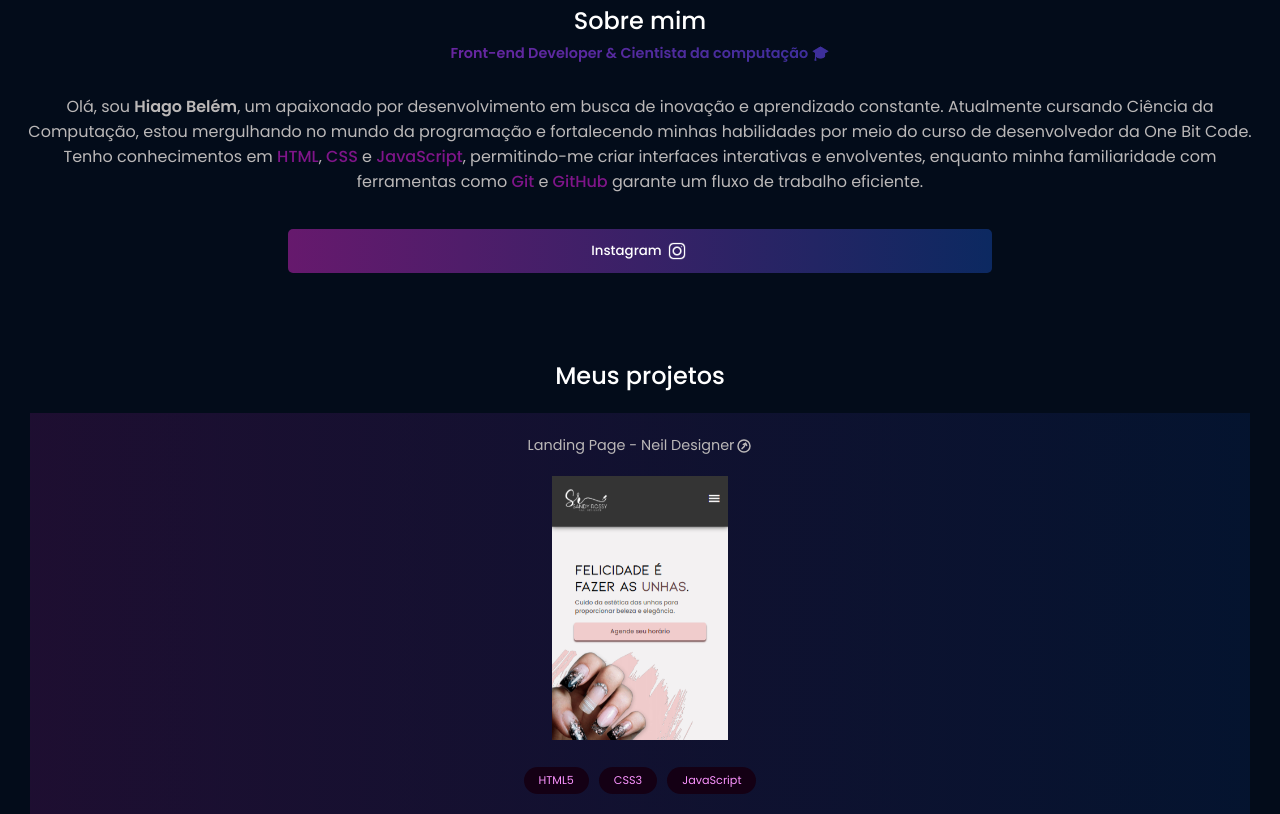
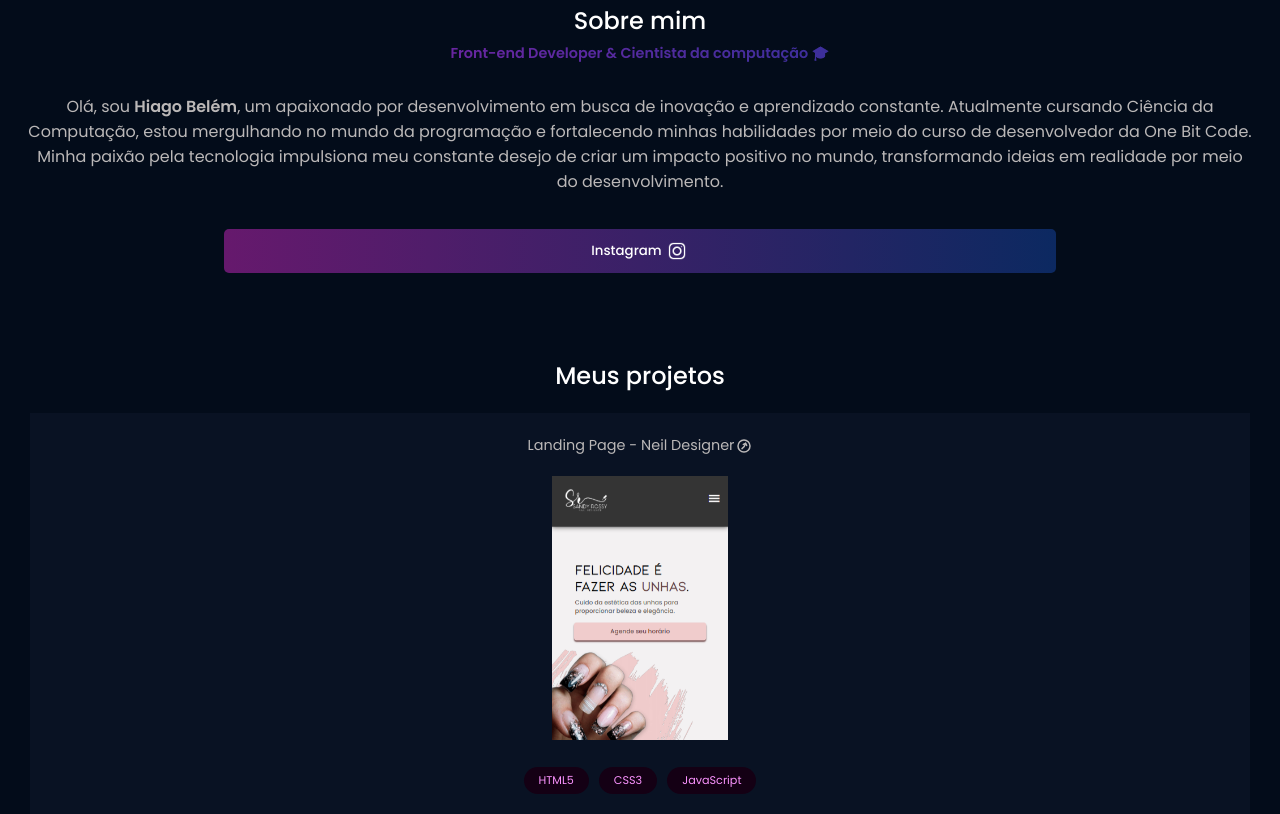
Before and after one commit to hiago99-developer/meu-portfolio, a plain HTML site: page index.html in a window 1280 px wide. Shown: the part 786-1600 px from the top of the page. Drawn offline with Linux system fonts and the light colour scheme.

Commit message:
Atualizações

```diff
--- a/index.html
+++ b/index.html
@@ -33,7 +33,7 @@
       <section id="start">
         <div class="start-texts">
           <h1>
-            Olá, eu sou Hiago <br />
+            Olá, eu sou Hiago. <br />
             <strong id="start-main-title">Front-end Developer</strong>
           </h1>
           <p class="start-paragraphs">
@@ -91,15 +91,7 @@
             constante. Atualmente cursando Ciência da Computação, estou
             mergulhando no mundo da programação e fortalecendo minhas
             habilidades por meio do curso de desenvolvedor da One Bit Code.
-            Tenho conhecimentos em
-            <em class="emphasis-tools" id="emphasis-html">HTML</em>,
-            <em class="emphasis-tools" id="emphasis-css">CSS</em> e
-            <em class="emphasis-tools" id="emphasis-js">JavaScript</em>,
-            permitindo-me criar interfaces interativas e envolventes, enquanto
-            minha familiaridade com ferramentas como
-            <em class="emphasis-tools" id="emphasis-git">Git</em> e
-            <em class="emphasis-tools" id="emphasis-github">GitHub</em> garante
-            um fluxo de trabalho eficiente.
+            Minha paixão pela tecnologia impulsiona meu constante desejo de criar um impacto positivo no mundo, transformando ideias em realidade por meio do desenvolvimento.
           </p>
         </div>
         <div id="about-me-button">
--- a/style.css
+++ b/style.css
@@ -199,12 +199,6 @@ h1 {
   font-weight: 600;
 }
 
-.emphasis-tools {
-  font-weight: 500;
-  font-style: normal;
-  color: #7f1589;
-}
-
 #about-me-button {
   display: flex;
   align-items: center;
@@ -213,7 +207,7 @@ h1 {
 }
 
 #button-instagram {
-  width: 55vw;
+  width: 65vw;
   height: auto;
   background: linear-gradient(to right, #66196d, #0c2961);
   border: transparent;
@@ -257,10 +251,7 @@ h1 {
   font-family: "Poppins", sans-serif;
   text-align: center;
   border: 2px solid transparent;
-  background-image: linear-gradient(#030c1abd, #030c1abd),
-    linear-gradient(to right, #6b1573, #082a6b);
-  background-origin: border-box;
-  box-sizing: border-box;
+  background-color: #091223;
 }
 
 .project-card h3 {
```
